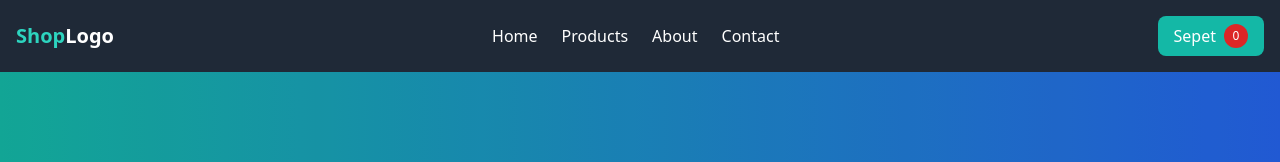
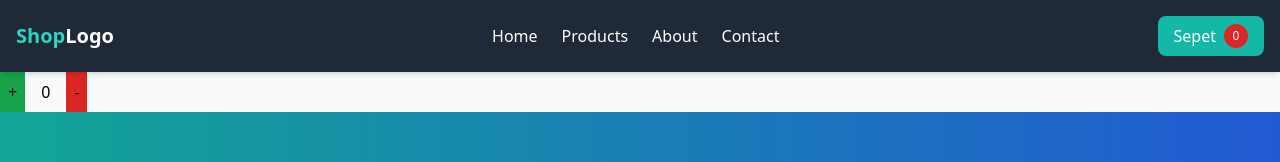
Before and after one commit to eminbasbayan/react-bootcamp8, a React (Vite) app: page / in a window 1280 px wide. Shown: the top 162 px of the page. Built offline with nearby package versions, Linux system fonts and the light colour scheme.

Commit message:
redux toolkit - useSelector ve useDispatch kullanımı

```diff
--- a/package.json
+++ b/package.json
@@ -11,10 +11,12 @@
   },
   "dependencies": {
     "@hookform/resolvers": "^5.2.2",
+    "@reduxjs/toolkit": "^2.9.2",
     "lucide-react": "^0.544.0",
     "react": "^19.1.1",
     "react-dom": "^19.1.1",
     "react-hook-form": "^7.65.0",
+    "react-redux": "^9.2.0",
     "react-router-dom": "^7.9.4",
     "react-toastify": "^11.0.5",
     "yup": "^1.7.1"
--- a/src/components/Counter.jsx
+++ b/src/components/Counter.jsx
@@ -1,38 +1,20 @@
-import { useEffect, useState } from 'react';
+import { useSelector, useDispatch } from 'react-redux';
+import { arttir, azalt } from '../redux/counterSlice';
 
 function Counter() {
-  const [state, setState] = useState(0);
-  const [fullName, setFullName] = useState('Boş');
+  const value = useSelector((state) => state.counter);
+  const dispatch = useDispatch();
 
-  console.log('render oldu!');
-
-  function arttir() {
-    setState(state + 1);
-  }
-
-  function azalt() {
-    setState(state - 1);
-  }
-
-  useEffect(() => {
-    console.log('component sadece ilk yüklendiği çalışır!');
-  }, []);
-
-  useEffect(() => {
-    console.log(
-      "component ilk yüklendiğinde ve depen. arr'e yazılan değerlere göre çalışır!"
-    );
-  }, [fullName, state]);
+  console.log(value.count);
 
   return (
-    <div className="counter">
-      <button onClick={arttir}>+</button>
-      <span>{state}</span>
-      <button onClick={azalt}>-</button>
-
-      <p>{fullName}</p>
-      <button onClick={() => setFullName('Emin Başbayan')}>
-        İsmi Değiştir
+    <div className="counter flex items-center gap-4">
+      <button className="p-2 bg-green-600" onClick={() => dispatch(arttir())}>
+        +
+      </button>
+      <span>{value.count}</span>
+      <button className="p-2 bg-red-600" onClick={() => dispatch(azalt())}>
+        -
       </button>
     </div>
   );
--- a/src/main.jsx
+++ b/src/main.jsx
@@ -1,10 +1,14 @@
 import ReactDOM from 'react-dom/client';
 import App from './App';
+import CartProvider from './context/CartContext';
+import { Provider as ReduxProvider } from 'react-redux';
+import store from './redux/store';
 import './index.css';
-import CartProvider from './context/CartContext';
 
 ReactDOM.createRoot(document.getElementById('root')).render(
-  <CartProvider>
-    <App />
-  </CartProvider>
+  <ReduxProvider store={store}>
+    <CartProvider>
+      <App />
+    </CartProvider>
+  </ReduxProvider>
 );
--- a/src/pages/HomePage.jsx
+++ b/src/pages/HomePage.jsx
@@ -1,6 +1,7 @@
 import React from 'react';
 import { useNavigate } from 'react-router-dom';
 import Header from '../components/Layout/Header';
+import Counter from '../components/Counter';
 
 const HomePage = () => {
   const navigate = useNavigate();
@@ -8,69 +9,113 @@ const HomePage = () => {
   const features = [
     {
       icon: (
-        <svg className="w-12 h-12" fill="none" viewBox="0 0 24 24" stroke="currentColor">
-          <path strokeLinecap="round" strokeLinejoin="round" strokeWidth={2} d="M5 8h14M5 8a2 2 0 110-4h14a2 2 0 110 4M5 8v10a2 2 0 002 2h10a2 2 0 002-2V8m-9 4h4" />
+        <svg
+          className="w-12 h-12"
+          fill="none"
+          viewBox="0 0 24 24"
+          stroke="currentColor"
+        >
+          <path
+            strokeLinecap="round"
+            strokeLinejoin="round"
+            strokeWidth={2}
+            d="M5 8h14M5 8a2 2 0 110-4h14a2 2 0 110 4M5 8v10a2 2 0 002 2h10a2 2 0 002-2V8m-9 4h4"
+          />
         </svg>
       ),
       title: 'Ücretsiz Kargo',
-      description: 'Tüm siparişlerde ücretsiz ve hızlı teslimat'
+      description: 'Tüm siparişlerde ücretsiz ve hızlı teslimat',
     },
     {
       icon: (
-        <svg className="w-12 h-12" fill="none" viewBox="0 0 24 24" stroke="currentColor">
-          <path strokeLinecap="round" strokeLinejoin="round" strokeWidth={2} d="M9 12l2 2 4-4m5.618-4.016A11.955 11.955 0 0112 2.944a11.955 11.955 0 01-8.618 3.04A12.02 12.02 0 003 9c0 5.591 3.824 10.29 9 11.622 5.176-1.332 9-6.03 9-11.622 0-1.042-.133-2.052-.382-3.016z" />
+        <svg
+          className="w-12 h-12"
+          fill="none"
+          viewBox="0 0 24 24"
+          stroke="currentColor"
+        >
+          <path
+            strokeLinecap="round"
+            strokeLinejoin="round"
+            strokeWidth={2}
+            d="M9 12l2 2 4-4m5.618-4.016A11.955 11.955 0 0112 2.944a11.955 11.955 0 01-8.618 3.04A12.02 12.02 0 003 9c0 5.591 3.824 10.29 9 11.622 5.176-1.332 9-6.03 9-11.622 0-1.042-.133-2.052-.382-3.016z"
+          />
         </svg>
       ),
       title: 'Güvenli Alışveriş',
-      description: 'SSL sertifikalı güvenli ödeme sistemi'
+      description: 'SSL sertifikalı güvenli ödeme sistemi',
     },
     {
       icon: (
-        <svg className="w-12 h-12" fill="none" viewBox="0 0 24 24" stroke="currentColor">
-          <path strokeLinecap="round" strokeLinejoin="round" strokeWidth={2} d="M4 4v5h.582m15.356 2A8.001 8.001 0 004.582 9m0 0H9m11 11v-5h-.581m0 0a8.003 8.003 0 01-15.357-2m15.357 2H15" />
+        <svg
+          className="w-12 h-12"
+          fill="none"
+          viewBox="0 0 24 24"
+          stroke="currentColor"
+        >
+          <path
+            strokeLinecap="round"
+            strokeLinejoin="round"
+            strokeWidth={2}
+            d="M4 4v5h.582m15.356 2A8.001 8.001 0 004.582 9m0 0H9m11 11v-5h-.581m0 0a8.003 8.003 0 01-15.357-2m15.357 2H15"
+          />
         </svg>
       ),
       title: '14 Gün İade',
-      description: 'Koşulsuz 14 gün içinde iade garantisi'
+      description: 'Koşulsuz 14 gün içinde iade garantisi',
     },
     {
       icon: (
-        <svg className="w-12 h-12" fill="none" viewBox="0 0 24 24" stroke="currentColor">
-          <path strokeLinecap="round" strokeLinejoin="round" strokeWidth={2} d="M18.364 5.636l-3.536 3.536m0 5.656l3.536 3.536M9.172 9.172L5.636 5.636m3.536 9.192l-3.536 3.536M21 12a9 9 0 11-18 0 9 9 0 0118 0zm-5 0a4 4 0 11-8 0 4 4 0 018 0z" />
+        <svg
+          className="w-12 h-12"
+          fill="none"
+          viewBox="0 0 24 24"
+          stroke="currentColor"
+        >
+          <path
+            strokeLinecap="round"
+            strokeLinejoin="round"
+            strokeWidth={2}
+            d="M18.364 5.636l-3.536 3.536m0 5.656l3.536 3.536M9.172 9.172L5.636 5.636m3.536 9.192l-3.536 3.536M21 12a9 9 0 11-18 0 9 9 0 0118 0zm-5 0a4 4 0 11-8 0 4 4 0 018 0z"
+          />
         </svg>
       ),
       title: '7/24 Destek',
-      description: 'Her zaman yanınızda müşteri hizmetleri'
-    }
+      description: 'Her zaman yanınızda müşteri hizmetleri',
+    },
   ];
 
   const categories = [
     {
-      name: "Elektronik",
-      image: "https://images.unsplash.com/photo-1498049794561-7780e7231661?w=500&h=500&fit=crop",
-      count: "120+ Ürün"
+      name: 'Elektronik',
+      image:
+        'https://images.unsplash.com/photo-1498049794561-7780e7231661?w=500&h=500&fit=crop',
+      count: '120+ Ürün',
     },
     {
-      name: "Giyim",
-      image: "https://images.unsplash.com/photo-1445205170230-053b83016050?w=500&h=500&fit=crop",
-      count: "250+ Ürün"
+      name: 'Giyim',
+      image:
+        'https://images.unsplash.com/photo-1445205170230-053b83016050?w=500&h=500&fit=crop',
+      count: '250+ Ürün',
     },
     {
-      name: "Aksesuar",
-      image: "https://images.unsplash.com/photo-1523293182086-7651a899d37f?w=500&h=500&fit=crop",
-      count: "180+ Ürün"
+      name: 'Aksesuar',
+      image:
+        'https://images.unsplash.com/photo-1523293182086-7651a899d37f?w=500&h=500&fit=crop',
+      count: '180+ Ürün',
     },
     {
-      name: "Ev & Yaşam",
-      image: "https://images.unsplash.com/photo-1484101403633-562f891dc89a?w=500&h=500&fit=crop",
-      count: "90+ Ürün"
-    }
+      name: 'Ev & Yaşam',
+      image:
+        'https://images.unsplash.com/photo-1484101403633-562f891dc89a?w=500&h=500&fit=crop',
+      count: '90+ Ürün',
+    },
   ];
 
   return (
     <div className="min-h-screen bg-gray-50">
       <Header />
-
+      <Counter />
       {/* Hero Section */}
       <section className="relative bg-gradient-to-r from-teal-500 to-blue-600 text-white overflow-hidden">
         <div className="absolute inset-0 bg-black opacity-10"></div>
@@ -82,8 +127,8 @@ const HomePage = () => {
                 <span className="block text-yellow-300">Yeni Adresi</span>
               </h1>
               <p className="text-xl text-gray-100 leading-relaxed">
-                En kaliteli ürünleri en uygun fiyatlarla keşfedin.
-                Binlerce ürün arasından size en uygun olanı bulun.
+                En kaliteli ürünleri en uygun fiyatlarla keşfedin. Binlerce ürün
+                arasından size en uygun olanı bulun.
               </p>
               <div className="flex flex-wrap gap-4">
                 <button
@@ -148,9 +193,7 @@ const HomePage = () => {
                 <h3 className="text-xl font-semibold text-gray-900 mb-2">
                   {feature.title}
                 </h3>
-                <p className="text-gray-600">
-                  {feature.description}
-                </p>
+                <p className="text-gray-600">{feature.description}</p>
               </div>
             ))}
           </div>
@@ -198,8 +241,8 @@ const HomePage = () => {
             Hemen Alışverişe Başlayın!
           </h2>
           <p className="text-xl text-gray-100 mb-8 max-w-2xl mx-auto">
-            Binlerce ürün arasından sizin için en uygun olanları seçin.
-            Güvenli ödeme, hızlı teslimat ve mükemmel müşteri hizmetiyle yanınızdayız.
+            Binlerce ürün arasından sizin için en uygun olanları seçin. Güvenli
+            ödeme, hızlı teslimat ve mükemmel müşteri hizmetiyle yanınızdayız.
           </p>
           <button
             onClick={() => navigate('/products')}
@@ -219,7 +262,8 @@ const HomePage = () => {
                 Kampanyalardan Haberdar Olun
               </h2>
               <p className="text-gray-300 text-lg">
-                E-bültene abone olun, özel fırsatları ve indirim kuponlarını kaçırmayın!
+                E-bültene abone olun, özel fırsatları ve indirim kuponlarını
+                kaçırmayın!
               </p>
             </div>
             <div>
@@ -259,17 +303,43 @@ const HomePage = () => {
             <div>
               <h4 className="text-white font-semibold mb-4">Hızlı Linkler</h4>
               <ul className="space-y-2 text-sm">
-                <li><a href="/products" className="hover:text-teal-400">Ürünler</a></li>
-                <li><a href="/about" className="hover:text-teal-400">Hakkımızda</a></li>
-                <li><a href="/contact" className="hover:text-teal-400">İletişim</a></li>
+                <li>
+                  <a href="/products" className="hover:text-teal-400">
+                    Ürünler
+                  </a>
+                </li>
+                <li>
+                  <a href="/about" className="hover:text-teal-400">
+                    Hakkımızda
+                  </a>
+                </li>
+                <li>
+                  <a href="/contact" className="hover:text-teal-400">
+                    İletişim
+                  </a>
+                </li>
               </ul>
             </div>
             <div>
-              <h4 className="text-white font-semibold mb-4">Müşteri Hizmetleri</h4>
+              <h4 className="text-white font-semibold mb-4">
+                Müşteri Hizmetleri
+              </h4>
               <ul className="space-y-2 text-sm">
-                <li><a href="#" className="hover:text-teal-400">Sipariş Takibi</a></li>
-                <li><a href="#" className="hover:text-teal-400">İade & Değişim</a></li>
-                <li><a href="#" className="hover:text-teal-400">SSS</a></li>
+                <li>
+                  <a href="#" className="hover:text-teal-400">
+                    Sipariş Takibi
+                  </a>
+                </li>
+                <li>
+                  <a href="#" className="hover:text-teal-400">
+                    İade & Değişim
+                  </a>
+                </li>
+                <li>
+                  <a href="#" className="hover:text-teal-400">
+                    SSS
+                  </a>
+                </li>
               </ul>
             </div>
             <div>
--- /dev/null
+++ b/src/redux/counterSlice.js
@@ -0,0 +1,20 @@
+import { createSlice } from '@reduxjs/toolkit';
+
+const counterSlice = createSlice({
+  name: 'counter',
+  initialState: {
+    count: 0,
+  },
+  reducers: {
+    arttir: (state) => {
+      state.count = state.count + 1;
+    },
+    azalt: (state) => {
+      state.count = state.count - 1;
+    },
+  },
+});
+
+export const { arttir, azalt } = counterSlice.actions;
+
+export default counterSlice;
--- /dev/null
+++ b/src/redux/store.js
@@ -0,0 +1,11 @@
+import { configureStore } from '@reduxjs/toolkit';
+import counterSlice from './counterSlice';
+
+const store = configureStore({
+  reducer: {
+    counter: counterSlice.reducer,
+    //  cart: cartSlice.reducer
+  },
+});
+
+export default store;
```
Also changed, not shown: 1 other file (tests, documents, lock files or other folders).
